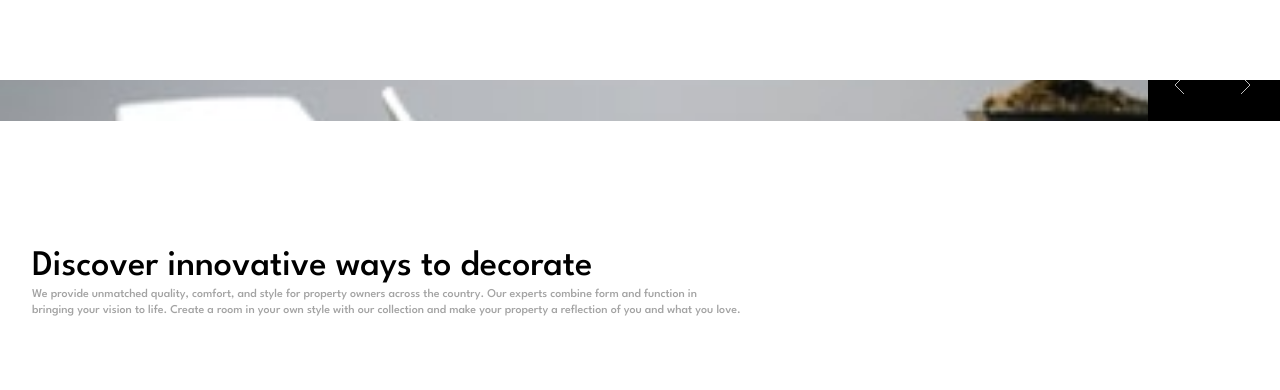
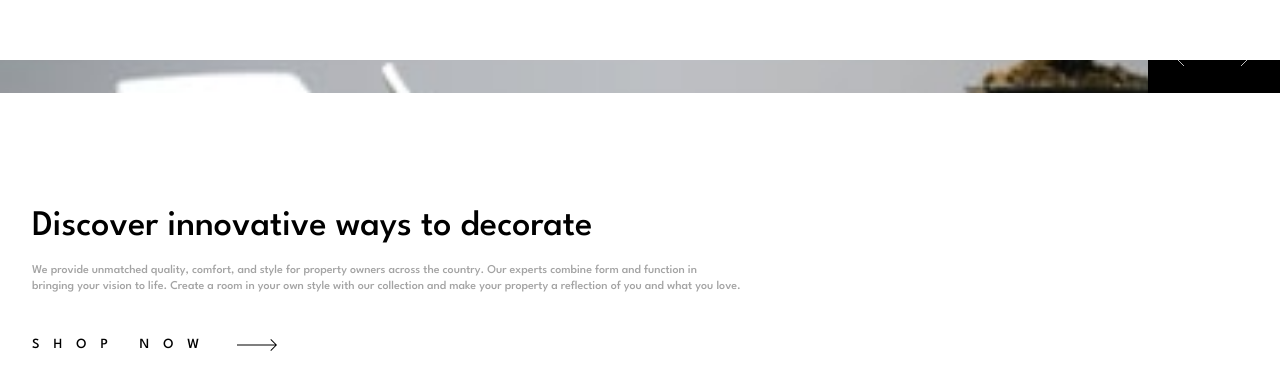
Before and after one commit to puyanwei/room-furniture-store, a Next.js app: page / in a window 1280 px wide. Shown: the part 110-500 px from the top of the page. Built offline with nearby package versions, Linux system fonts and the light colour scheme.

Commit message:
ShopButton added, CallToActionSection completed

```diff
--- a/components/1-atoms/typography/Text/index.tsx
+++ b/components/1-atoms/typography/Text/index.tsx
@@ -2,6 +2,6 @@ import { ComponentWithChildren } from "@/shared/types"
 
 interface TextProps extends ComponentWithChildren {}
 
-export function Text({ children }: TextProps) {
-  return <p className="text-xs font-normal text-neutral-400">{children}</p>
+export function Text({ children, className }: TextProps) {
+  return <p className={`text-xs font-normal text-neutral-400 ${className}`}>{children}</p>
 }
--- /dev/null
+++ b/components/2-molecules/ShopButton/index.tsx
@@ -0,0 +1,16 @@
+import { Icon } from "@/components/1-atoms/Icons"
+import { Arrow } from "@/components/1-atoms/Icons/Arrow"
+import { Component } from "@/shared/types"
+import Link from "next/link"
+
+interface ShopButtonProps extends Component {}
+
+export function ShopButton({ className }: ShopButtonProps) {
+  return (
+    <div className={className}>
+      <Link className="flex items-center text-sm tracking-[1em]" href="/shop">
+        SHOP NOW <Icon className="pl-6" icon={<Arrow />} />
+      </Link>
+    </div>
+  )
+}
--- a/components/3-compositions/CallToActionSection/index.tsx
+++ b/components/3-compositions/CallToActionSection/index.tsx
@@ -1,5 +1,6 @@
 import { Heading } from "@/components/1-atoms/typography/Heading"
 import { Text } from "@/components/1-atoms/typography/Text"
+import { ShopButton } from "@/components/2-molecules/ShopButton"
 
 export function CallToActionSection() {
   return (
@@ -10,6 +11,7 @@ export function CallToActionSection() {
         experts combine form and function in bringing your vision to life. Create a room in your own
         style with our collection and make your property a reflection of you and what you love.
       </Text>
+      <ShopButton className="py-6" />
     </main>
   )
 }
```
Also changed, not shown: 1 other file (tests, documents, lock files or other folders).
